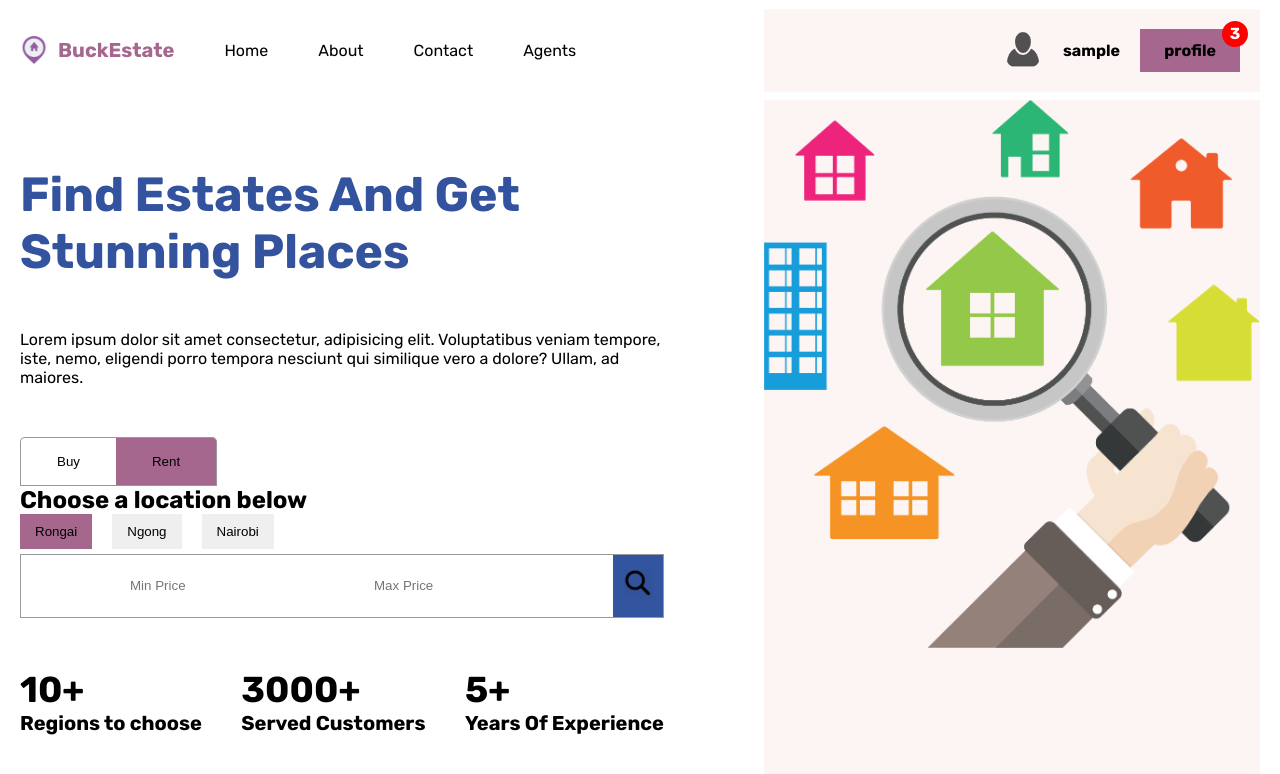
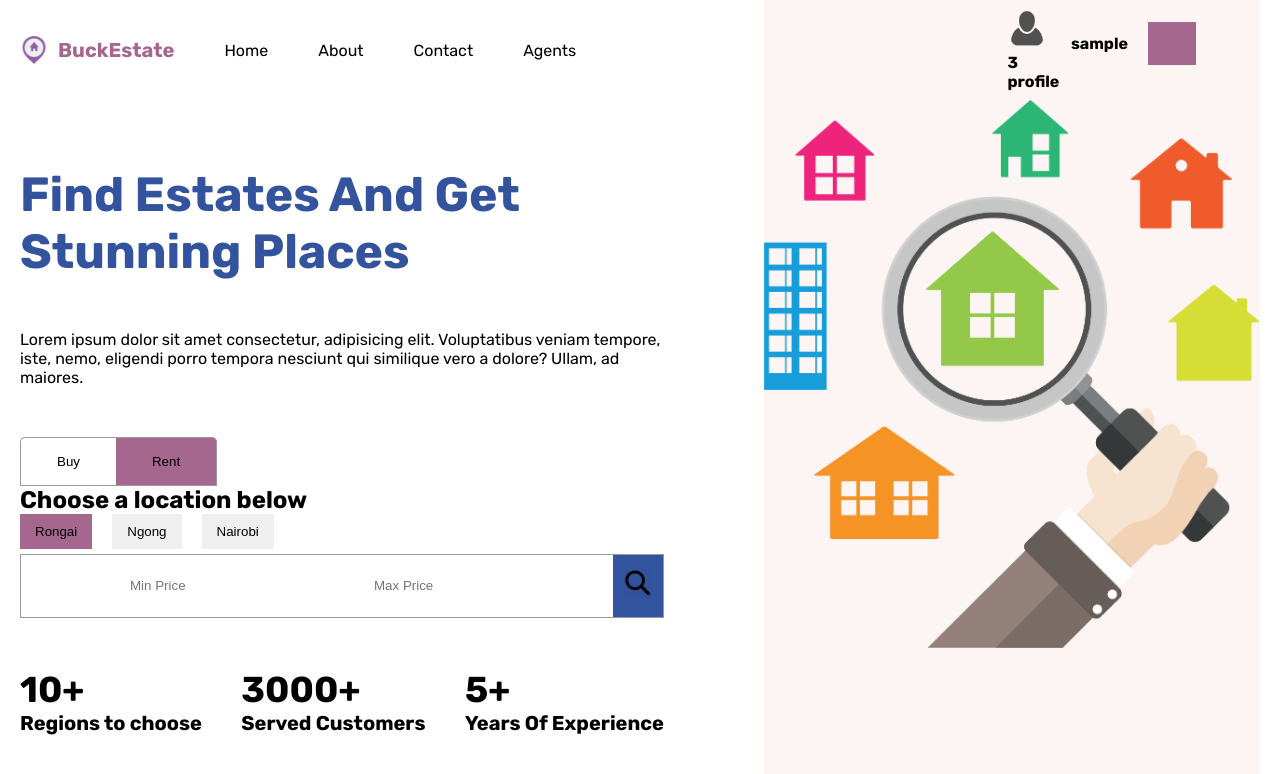
Before and after one commit to BuckanianMark/buckestate-ui, a React (Vite) app: page / in a window 1280 px wide. Shown: the top 774 px of the page. Built offline with nearby package versions, Linux system fonts and the light colour scheme; sample sign-in values are in the browser's storage.

Commit message:
Link to my profile page

```diff
--- a/src/components/navbar/Navbar.jsx
+++ b/src/components/navbar/Navbar.jsx
@@ -31,9 +31,10 @@ return(
         <div className="right">
          {currentUser ?
             (<div className="user">
-                <img src={currentUser.avatar || Avatar}  alt="" />
+               <Link to={'/profile'}><img src={currentUser.avatar || Avatar}  alt="" />
                 <span> {currentUser.username} </span>
                 <Link to={'/profile'} className="profile">
+                </Link>
                 <div className="notification">3</div>
                     profile
                 </Link>
```
